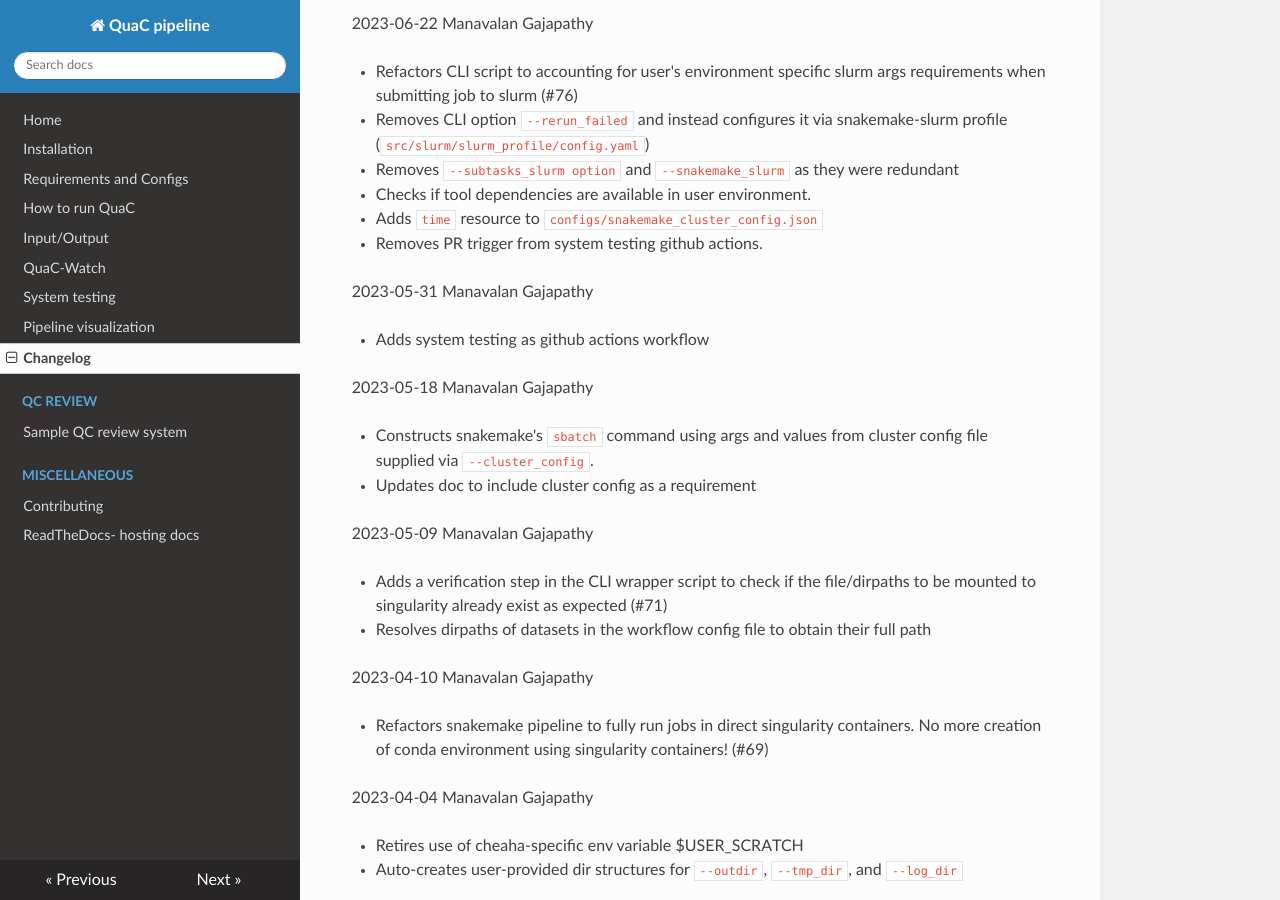
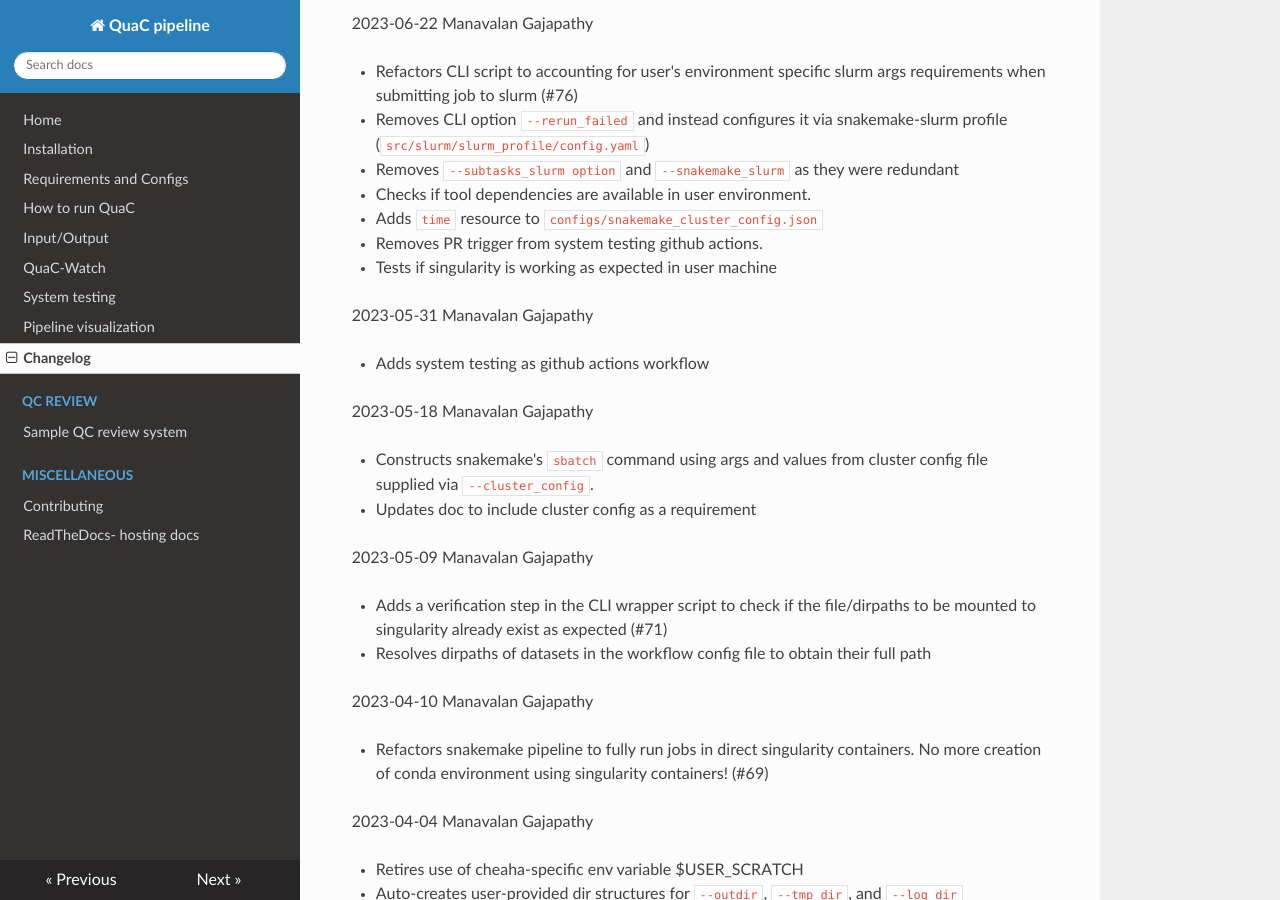
Before and after one commit to uab-cgds-worthey/quac, an MkDocs documentation site: the page built from docs/Changelog.md, in a window 1280 px wide and 900 px high, scrolled down 355 px. Built offline with MkDocs 1.6.1, drawn with Linux system fonts in a browser that asks for light colours; nearby versions of some CDN libraries.

Commit message:
updates changelog

```diff
--- a/docs/Changelog.md
+++ b/docs/Changelog.md
@@ -22,6 +22,7 @@ YYYY-MM-DD  John Doe
 * Checks if tool dependencies are available in user environment.
 * Adds `time` resource to `configs/snakemake_cluster_config.json`
 * Removes PR trigger from system testing github actions.
+* Tests if singularity is working as expected in user machine
 
 
 2023-05-31  Manavalan Gajapathy
```
